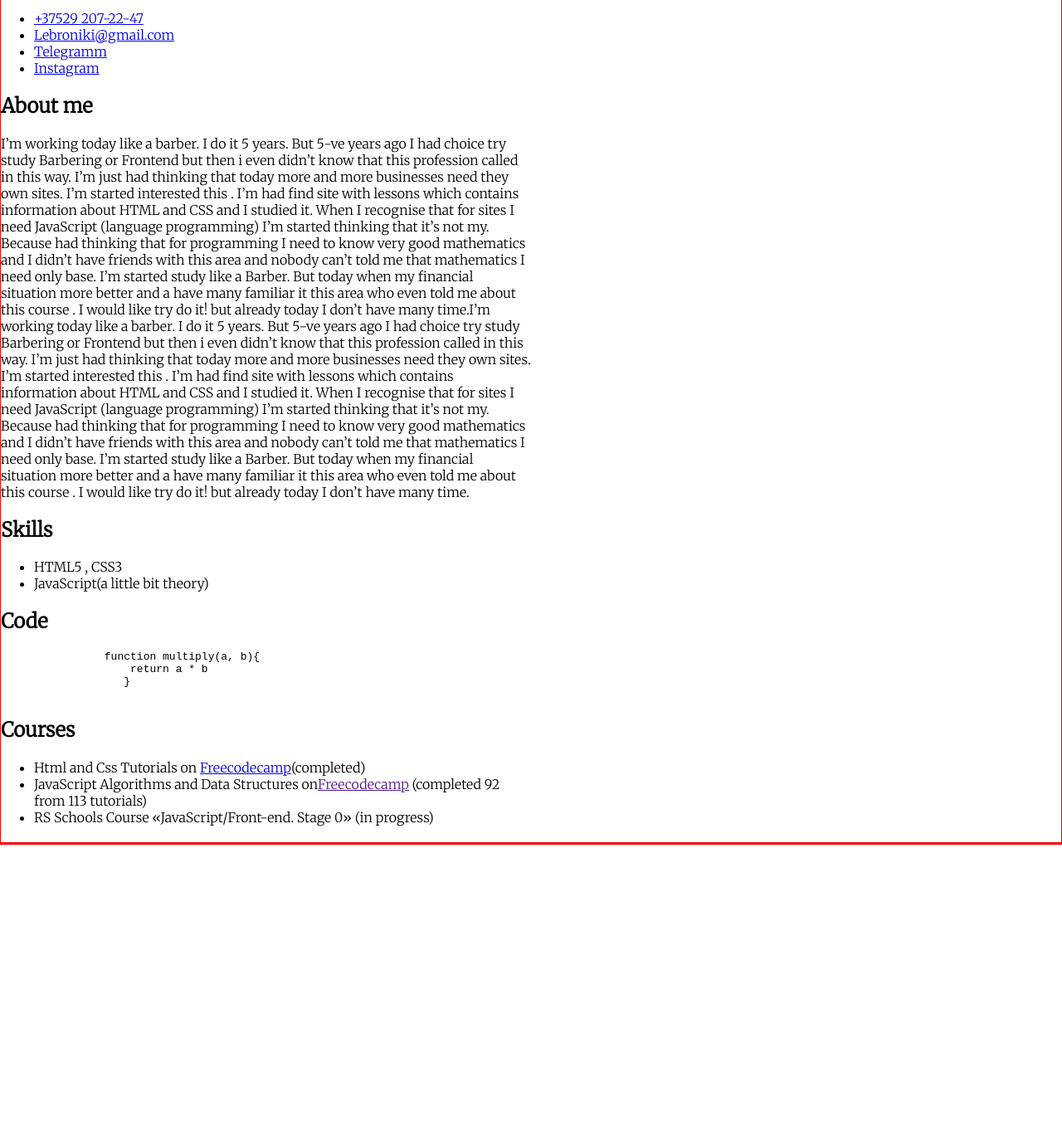
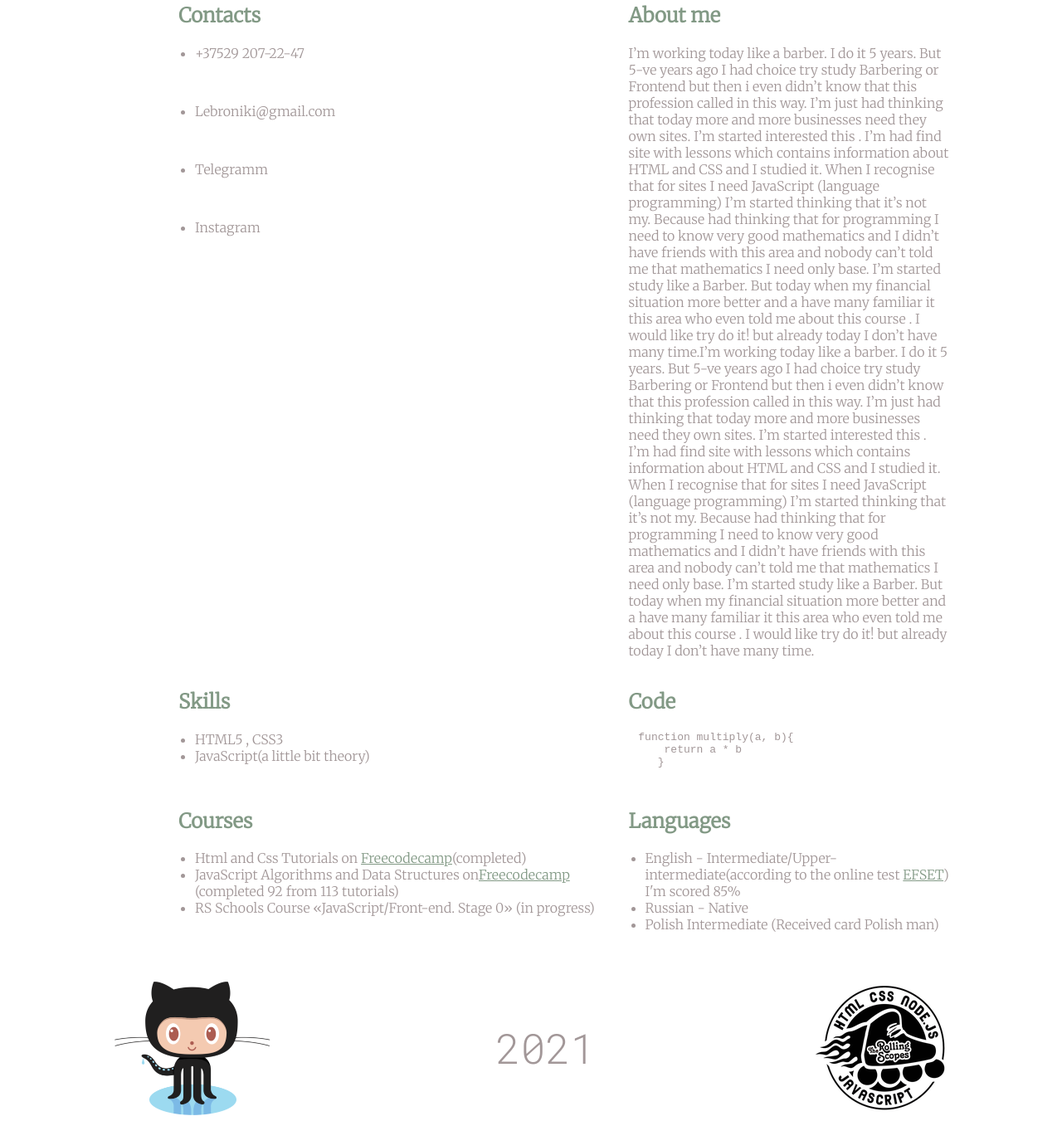
Before and after one commit to Lebroniki/rsschool-cv, a plain HTML site: page index.html in a window 1280 px wide. Shown: the part 369-1720 px from the top of the page at 83% size. Before the commit the page ends 1387 px from the top, so only its background shows below. Drawn offline with Linux system fonts and the light colour scheme.

Commit message:
feat add all data in index and style

```diff
--- a/index.html
+++ b/index.html
@@ -5,13 +5,14 @@
     <meta http-equiv="X-UA-Compatible" content="IE=edge">
     <meta name="viewport" content="width=device-width, initial-scale=1.0">
     <link rel="stylesheet" href="style.css">
-    <link rel="icon" href="assets/favicon.ico">
+    <link rel="icon" href="assets/img/fav.ico">
     <link rel="preconnect" href="https://fonts.googleapis.com">
     <link rel="preconnect" href="https://fonts.gstatic.com" crossorigin>
     <link href="https://fonts.googleapis.com/css2?family=Merriweather:wght@300&family=Roboto+Mono:wght@300&display=swap" rel="stylesheet">
     <title>CV</title>
 </head>
 <body>
+    <div class="test">
     <header class="header">
         <div class="container">
             <nav class="nav">
@@ -27,7 +28,7 @@
         </div>
     </header>
     <main class="main" class="main-container">
-       <div class="container">
+        <div class="container">
         <section class="section section-flex-profile"  id="profile">
             <img class="imgprofile" src="assets/img/my.jpg" alt="my-picture">
             <div class="mytitle">
@@ -35,8 +36,9 @@
                  <h3 class="subtitle">junior front end developer</h3>
                 </div>
         </section>
+        <div class="div-flex">
         <section class="section" id="Contacts">
-            <h2 class="contacts">
+            <h2 class="contacts padding">
                Contacts
             </h2>
             <ul class="list-contact">
@@ -47,8 +49,8 @@
             </ul>
         </section>
         <section class="section" id="About">
-            <h2 class="about">About me</h2>
-            <p>
+            <h2 class="about padding">About me</h2>
+            <p class="padding p-maxwidth">
                 I’m working today like a barber. I do it 5 years. But 5-ve years ago
                 I had choice try study Barbering or Frontend but then i even didn’t know that this profession called in this way.
                 I’m just had thinking that today more and more businesses need they own sites. I’m started interested this .
@@ -59,8 +61,10 @@
                  I would like try do it! but already today I don’t have many time.
                 </p>
         </section>
+        </div>
+        <div class="div-flex">
         <section class="section" id="Skills">
-            <h2 class="skills">Skills</h2>
+            <h2 class="skills padding">Skills</h2>
             <ul>
                 <li>HTML5 , CSS3</li>
                 <li>JavaScript(a little bit theory)</li>
@@ -68,30 +72,41 @@
 
         </section>
         <section class="section" id="Code">
-            <h2 class="code">Code</h2>
-            <pre>
+            <h2 class="code padding">Code</h2>
+            <pre class="margin-left">
                 function multiply(a, b){
                     return a * b
                    }
             </pre>
         </section>
-        <section class="section" id="Courses">
-            <h2 class="courses">Courses</h2>
+    </div>
+    <div class="div-flex">
+         <section class="section" id="Courses">
+            <h2 class="courses padding">Courses</h2>
             <ul>
-                <li>Html and Css Tutorials on <a href="https://www.freecodecamp.org/Lebroniki" target="_blank">Freecodecamp</a>(completed)</li>
-                <li>JavaScript Algorithms and Data Structures on<a href="" target="_blank">Freecodecamp</a> (completed 92 from 113 tutorials)</li>
+                <li>Html and Css Tutorials on <a class="link-courses" href="https://www.freecodecamp.org/Lebroniki" target="_blank">Freecodecamp</a>(completed)</li>
+                <li>JavaScript Algorithms and Data Structures on<a class="link-courses" href="" target="_blank">Freecodecamp</a> (completed 92 from 113 tutorials)</li>
                 <li>RS Schools Course «JavaScript/Front-end. Stage 0» (in progress)</li>
             </ul>
         </section>
         <section class="section" id="Languages">
-            <h2 class="languages"></h2>
+            <h2 class="languages padding">Languages</h2>
+            <ul class="ul-languages">
+                <li>English - Intermediate/Upper-intermediate(according to the online test <a class="link-courses" href="https://www.efset.org/" target="_blink">EFSET</a>) I'm scored 85%</li>
+                <li>Russian - Native</li>
+                <li>Polish Intermediate (Reсeived card Polish man)</li>
+            </ul>
         </section>
+        </div>
     </div>
 </main>
 <footer class="footer">
-    <div class="container">
-
+    <div class="container footer-flex">
+        <a href="https://github.com/Lebroniki" target="_blank"><img style="max-width:200px; max-height:200px;"src="assets/img/Octocat.png" alt="my-github"></a>
+        <p class="created-year">2021</p>
+        <a href="https://rs.school/js-stage0"target="_blank" ><img src="assets/img/rsschool.png" alt="rs-school"></a>
     </div>
 </footer>
+</div>
 </body>
 </html>
--- a/style.css
+++ b/style.css
@@ -7,6 +7,7 @@ html {
 
 body{
    font-family: 'Merriweather', serif;
+   color:#a29798;
    min-height: 100vh;
    margin:0;
    padding: 0;
@@ -17,18 +18,28 @@ body{
 }
 /*font-family: 'Roboto Mono', monospace;*/
 .header{
-   border:1px solid red;
-   background-color: khaki;
+
+   background-color: #829985;
 }
 .main{
-   border:1px solid red;
+
+   padding-top:45px;
 }
 .main-container{
    display:flex;
    flex-wrap: wrap;
 }
+.list-contact li{
+   padding-bottom:50px;
+
+}
+.list-contact li a{
+   text-decoration: none;
+   color:#a29798;
+}
 .section{
    width:50%;
+   margin: 0 auto;
 
 }
 @media (max-width: 768px) {
@@ -36,9 +47,7 @@ body{
      width: 100%;
    }
  }
-.footer{
-   border:1px solid red;
-}
+
 .container {
    max-width: 1440px;
    margin: 0 auto;
@@ -55,9 +64,15 @@ body{
    padding:0 20px;
    line-height: 50px;
    text-decoration: none;
-   color:darkcyan;
+   color:#ffffff;
    transition: color .3s;
 }
+.link-courses{
+
+   color:#829985;
+
+}
+
 .nav-link:hover{
    color:darkgray;
    text-decoration: underline;
@@ -78,3 +93,52 @@ body{
    width:100%;
 
 }
+.div-flex{
+   display: flex;
+   padding-left: 195px;
+
+}
+.padding{
+   padding-left: 20px;
+}
+.margin-left{
+   margin-left: -93px;
+}
+.mytitle{
+   margin-top: 52px;
+    position: relative;
+    right: 80px;
+}
+.p-maxwidth ,.ul-languages{
+   max-width: 75%;
+}
+.myname, .contacts, .about , .skills , .code , .courses , .languages {
+   color:#829985;
+}
+
+
+
+
+
+
+
+
+
+
+
+
+
+
+
+
+
+
+.footer-flex{
+   display:flex;
+   justify-content: space-around;
+   padding-top: 40px;
+}
+.created-year{
+   font-family: 'Roboto Mono', monospace;
+    font-size: 50px;
+}
```
Also changed, not shown: assets/img/Octocat.png (added), assets/img/fav.ico (added), assets/img/rsschool.png (added).
